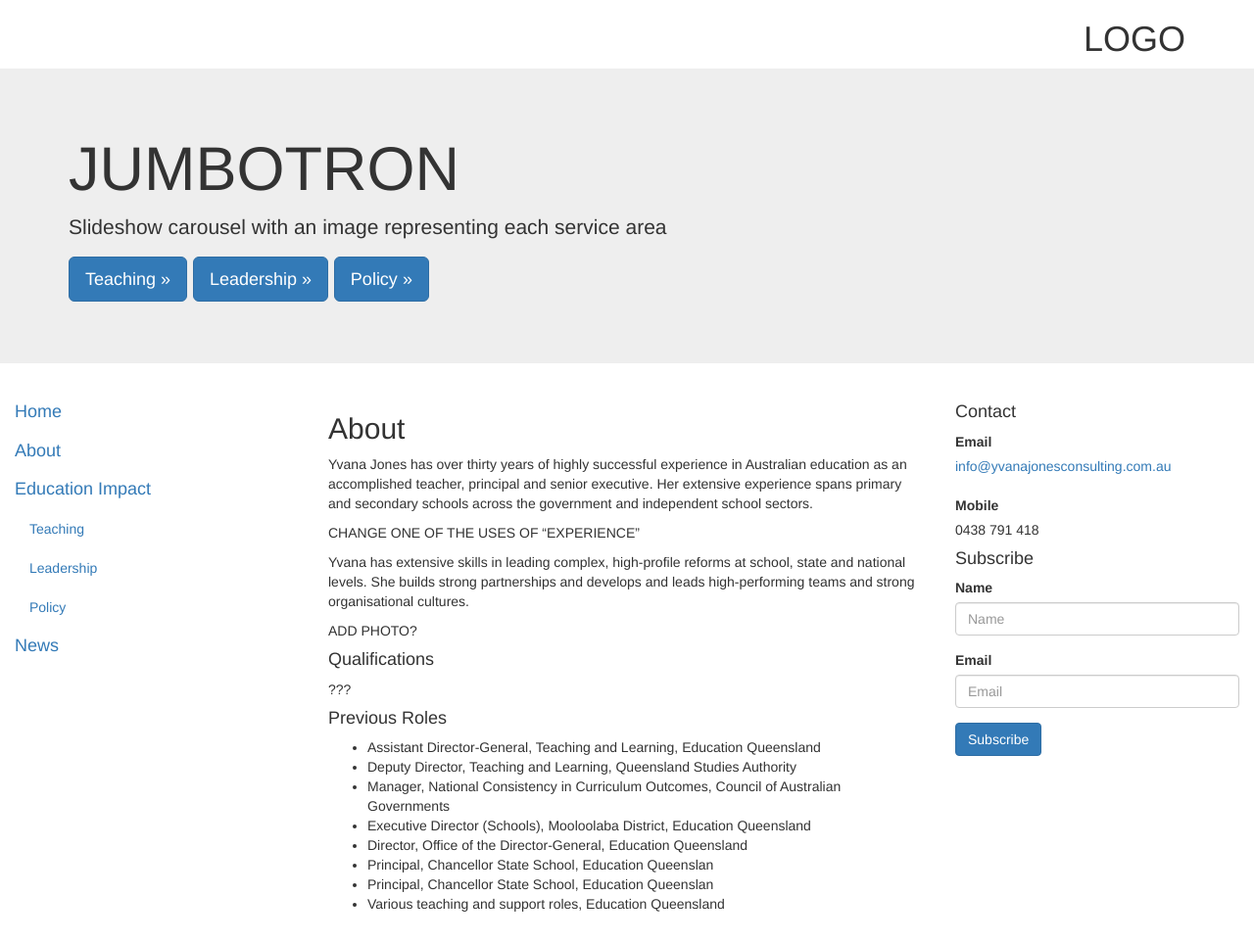
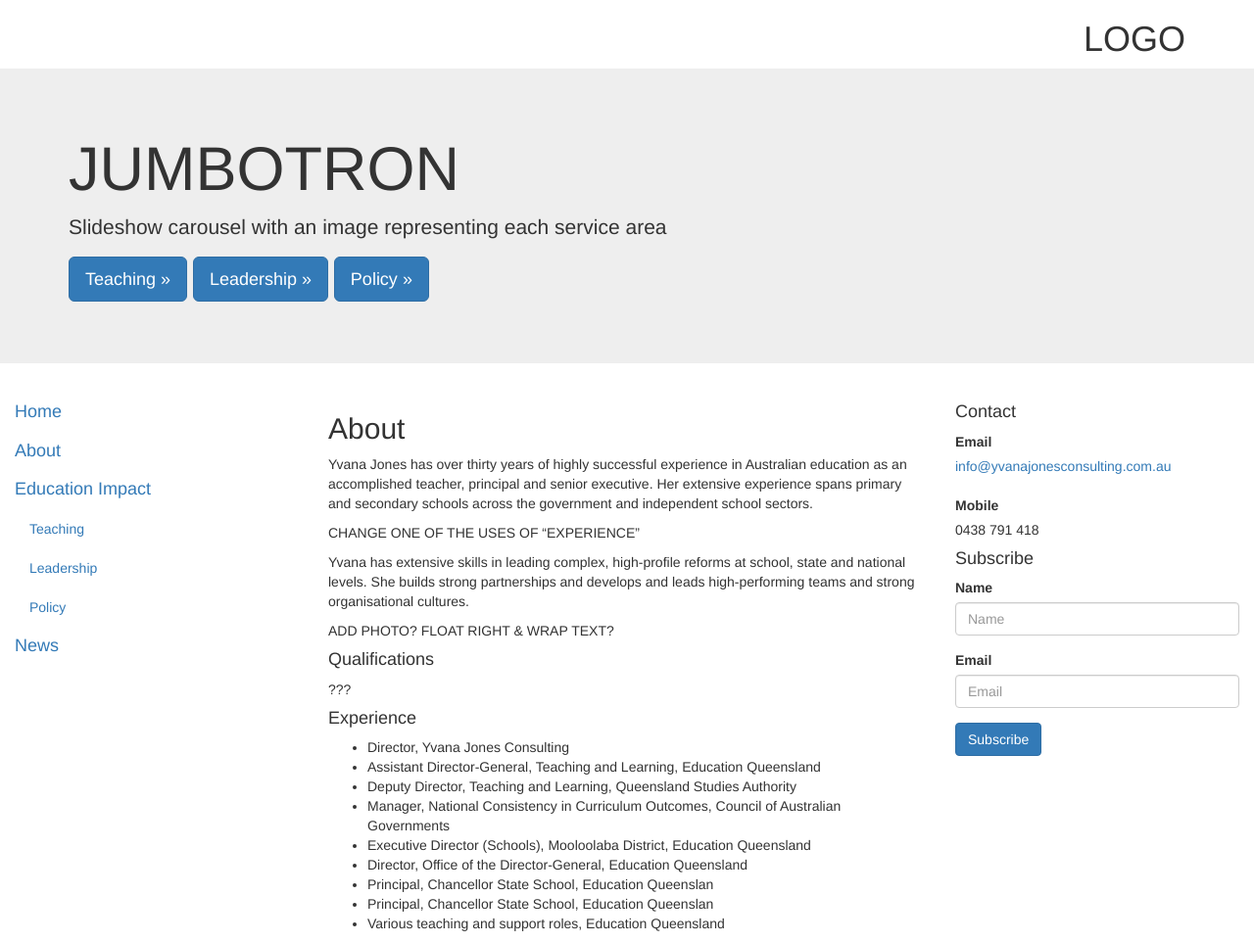
Before and after one commit to idm/idm.github.io, a Jekyll site: the page built from yjc/about.md, in a window 1280 px wide. Shown: the whole page at 98% size. Built offline with Jekyll 4.4.1, drawn with Linux system fonts in a browser that asks for light colours; nearby versions of some CDN libraries.

```diff
--- a/yjc/about.md
+++ b/yjc/about.md
@@ -8,12 +8,13 @@ CHANGE ONE OF THE USES OF "EXPERIENCE"
 
 Yvana has extensive skills in leading complex, high-profile reforms at school, state and national levels. She builds strong partnerships and develops and leads high-performing teams and strong organisational cultures.
 
-ADD PHOTO?
+ADD PHOTO? FLOAT RIGHT & WRAP TEXT?
 
 <h4>Qualifications</h4>
 ???
 
-<h4>Previous Roles</h4>
+<h4>Experience</h4>
+*	Director, Yvana Jones Consulting
 *	Assistant Director-General, Teaching and Learning, Education Queensland
 *	Deputy Director, Teaching and Learning, Queensland Studies Authority
 *	Manager, National Consistency in Curriculum Outcomes, Council of Australian Governments
```
Also changed, not shown: yjc/index.md (+1 -1 lines), yjc/news.md (+1 -0 lines), yjc/services.md (+5 -0 lines).
